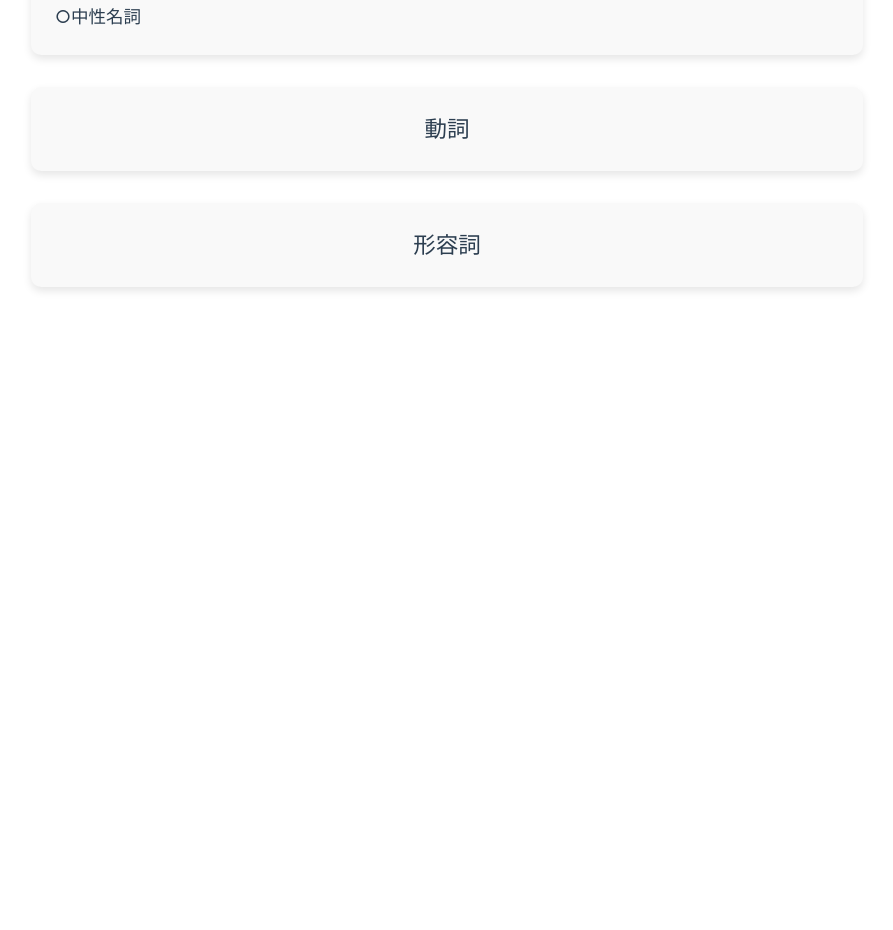
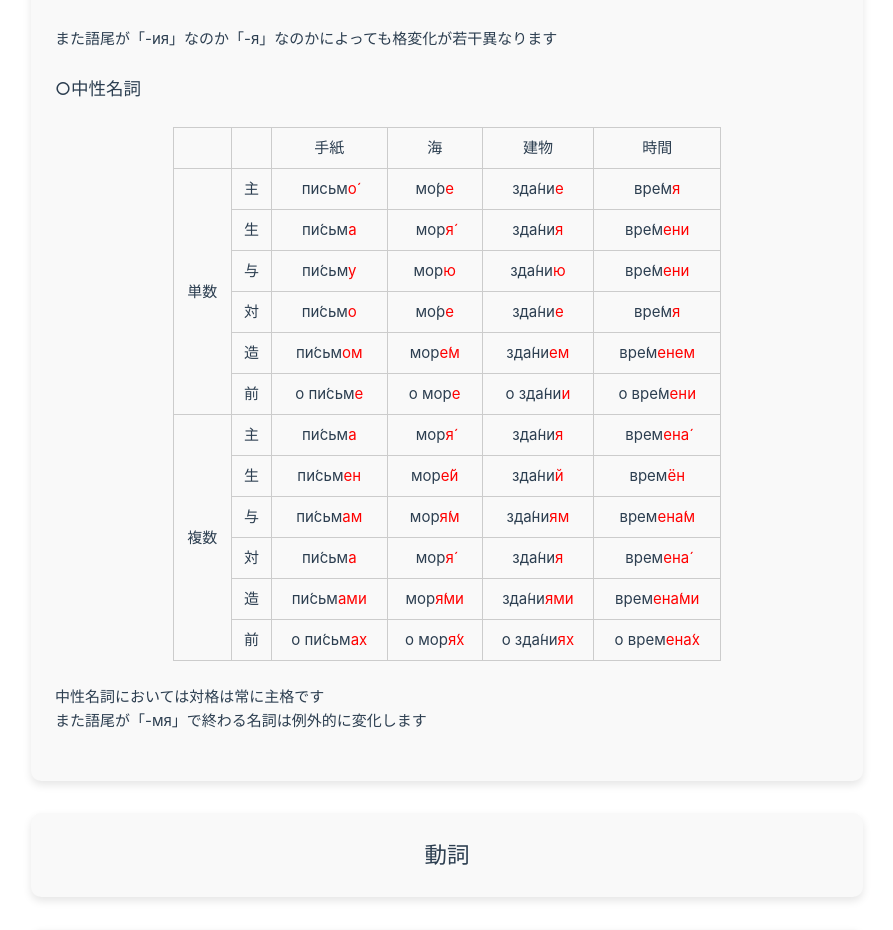
Before and after one commit to GenMira/LearnRussian, a Vue app: page /LearnRussian/declension in a window 1280 px wide. Shown: the part 3485-4415 px from the top of the page, without its empty margins (193-1086 px from the left). Before the commit the page ends 3804 px from the top, so only its background shows below. Built offline with nearby package versions, Linux system fonts and the light colour scheme.

Commit message:
中性名詞

```diff
--- a/src/views/Declension.vue
+++ b/src/views/Declension.vue
@@ -265,6 +265,9 @@
     <p><span style="color:orange">活動体名詞</span> : 対格 = <span style="color: orange;">生格</span></p>
     <p><span style="color:blue">不活動体名詞</span> : 対格 = <span style="color: blue;">主格</span></p>
     <br>
+    <p>なお前近くの前についている「о」は「〜について」という意味の前置詞です</p>
+    <p>前置格は前置詞をつけて覚えた方が覚えやすいと言われています</p>
+    <br>
     <h3>○女性名詞</h3>
     <br>
     <table class="center-table">
@@ -389,6 +392,111 @@
 
     <br>
     <h3>○中性名詞</h3>
+    <br>
+    <table class="center-table">
+      <tr>
+        <th></th>
+        <th></th>
+        <th>手紙</th>
+        <th>海</th>
+        <th>建物</th>
+        <th>時間</th>
+      </tr>
+      <tr>
+        <td rowspan="6">単数</td>
+        <td>主</td>
+        <td>письм<span style="color:red">о&#769;</span></td>
+        <td>мо́р<span style="color:red">е</span></td>
+        <td>зда́ни<span style="color:red">е</span></td>
+        <td>вре́м<span style="color:red">я</span></td>
+      </tr>
+      <tr>
+        <td>生</td>
+        <td>пи́сьм<span style="color:red">а</span></td>
+        <td>мор<span style="color:red">я́</span></td>
+        <td>зда́ни<span style="color:red">я</span></td>
+        <td>вре́м<span style="color:red">ени</span></td>
+      </tr>
+      <tr>
+        <td>与</td>
+        <td>пи́сьм<span style="color:red">у</span></td>
+        <td>мор<span style="color:red">ю</span></td>
+        <td>зда́ни<span style="color:red">ю</span></td>
+        <td>вре́м<span style="color:red">ени</span></td>
+      </tr>
+      <tr>
+        <td>対</td>
+        <td>пи́сьм<span style="color:red">о</span></td>
+        <td>мо́р<span style="color:red">е</span></td>
+        <td>зда́ни<span style="color:red">е</span></td>
+        <td>вре́м<span style="color:red">я</span></td>
+      </tr>
+      <tr>
+        <td>造</td>
+        <td>пи́сьм<span style="color:red">ом</span></td>
+        <td>мор<span style="color:red">е́м</span></td>
+        <td>зда́ни<span style="color:red">ем</span></td>
+        <td>вре́м<span style="color:red">енем</span></td>
+      </tr>
+      <tr>
+        <td>前</td>
+        <td>о пи́сьм<span style="color:red">е</span></td>
+        <td>о мор<span style="color:red">е</span></td>
+        <td>о зда́ни<span style="color:red">и</span></td>
+        <td>о вре́м<span style="color:red">ени</span></td>
+      </tr>
+      <tr>
+        <td rowspan="6">複数</td>
+        <td>主</td>
+        <td>пи́сьм<span style="color:red">а</span></td>
+        <td>мор<span style="color:red">я́</span></td>
+        <td>зда́ни<span style="color:red">я</span></td>
+        <td>врем<span style="color:red">ена́</span></td>
+      </tr>
+      <tr>
+        <td>生</td>
+        <td>пи́сьм<span style="color:red">ен</span></td>
+        <td>мор<span style="color:red">е́й</span></td>
+        <td>зда́ни<span style="color:red">й</span></td>
+        <td>врем<span style="color:red">ён</span></td>
+      </tr>
+      <tr>
+        <td>与</td>
+        <td>пи́сьм<span style="color:red">ам</span></td>
+        <td>мор<span style="color:red">я́м</span></td>
+        <td>зда́ни<span style="color:red">ям</span></td>
+        <td>врем<span style="color:red">ена́м</span></td>
+      </tr>
+      <tr>
+        <td>対</td>
+        <td>пи́сьм<span style="color:red">а</span></td>
+        <td>мор<span style="color:red">я́</span></td>
+        <td>зда́ни<span style="color:red">я</span></td>
+        <td>врем<span style="color:red">ена́</span></td>
+      </tr>
+      <tr>
+        <td>造</td>
+        <td>пи́сьм<span style="color:red">ами</span></td>
+        <td>мор<span style="color:red">я́ми</span></td>
+        <td>зда́ни<span style="color:red">ями</span></td>
+        <td>врем<span style="color:red">ена́ми</span></td>
+      </tr>
+      <tr>
+        <td>前</td>
+        <td>о пи́сьм<span style="color:red">ах</span></td>
+        <td>о мор<span style="color:red">я́х</span></td>
+        <td>о зда́ни<span style="color:red">ях</span></td>
+        <td>о врем<span style="color:red">ена́х</span></td>
+      </tr>
+    </table>
+
+
+    <br>
+    <p>中性名詞においては対格は常に主格です</p>
+    <p>また語尾が「-мя」で終わる名詞は例外的に変化します</p>
+    <br>
+
+
 
   </div>
   <div class="text-box">
```
